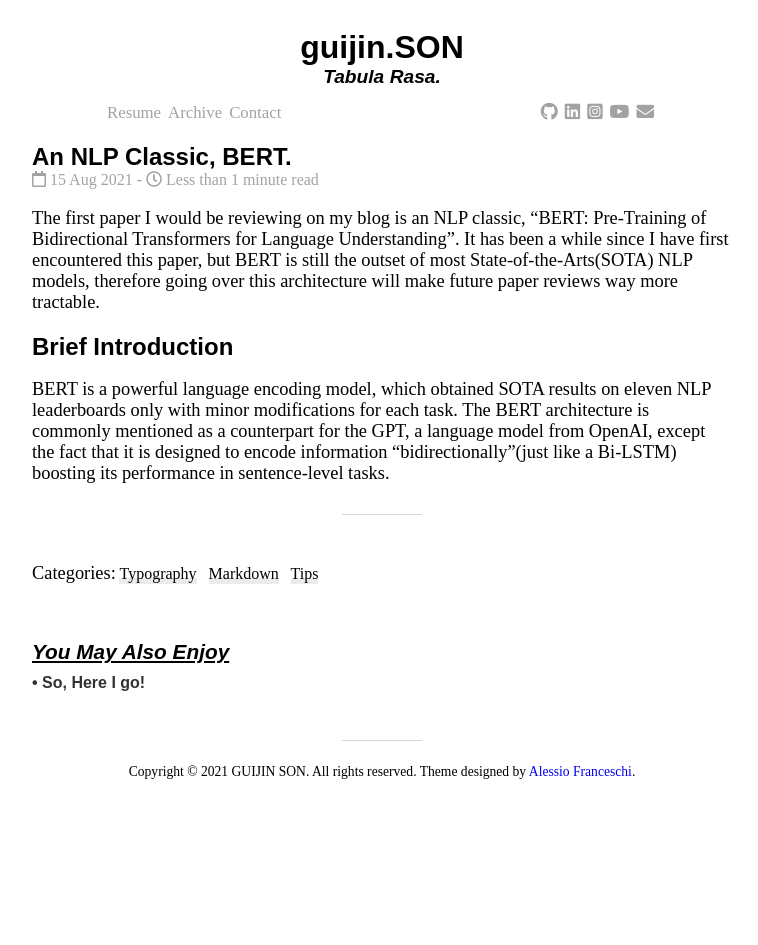
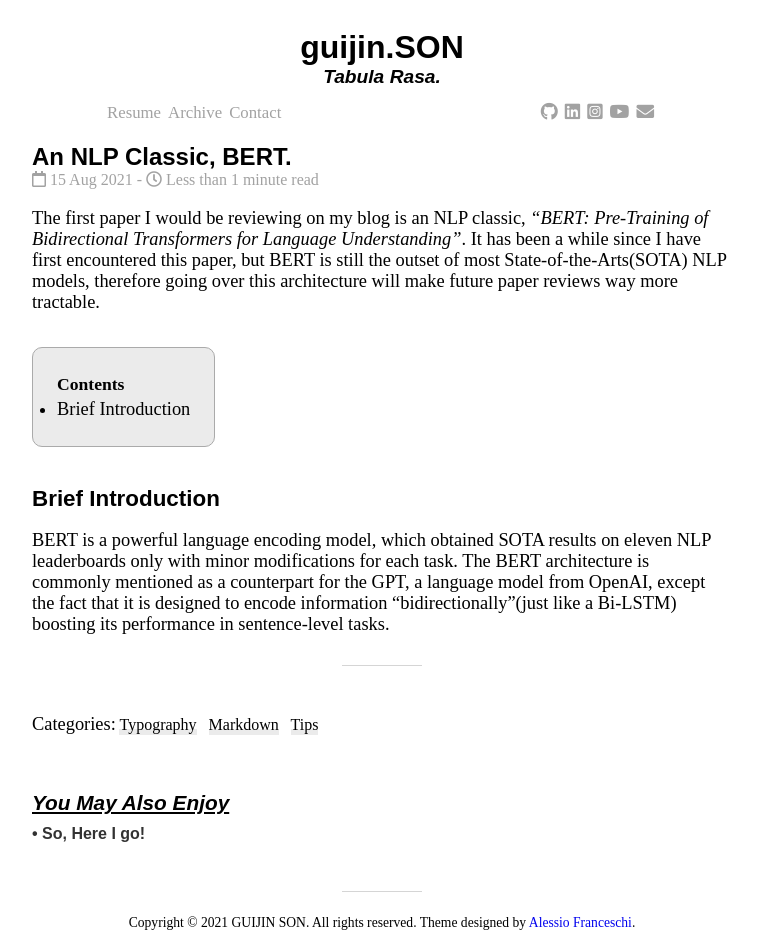
Before and after one commit to guijinSON/guijinSON.github.io, a Jekyll site: the page built from _posts/2021-08-15-An NLP Classic, BERT.md, in a window 1280 px wide. Shown: the whole page, without its empty margins (258-1016 px from the left). Built offline with Jekyll 4.4.1, drawn with Linux system fonts in a browser that asks for light colours; nearby versions of some CDN libraries; comment, search, counter and statistics services are not loaded; before the commit the page ends 900 px from its top, so only the background shows below that; some of the changed lines change nothing that is shown.

Commit message:
Update 2021-08-15-An NLP Classic, BERT.md

```diff
--- a/_posts/2021-08-15-An NLP Classic, BERT.md
+++ b/_posts/2021-08-15-An NLP Classic, BERT.md
@@ -6,10 +6,12 @@ image: assets/img/An NLP Classic, BERT/bert.png
 description: "Here I go!"
 ---
 
-The first paper I would be reviewing on my blog is an NLP classic, "BERT: Pre-Training of Bidirectional Transformers for Language Understanding".
+The first paper I would be reviewing on my blog is an NLP classic, *"BERT: Pre-Training of Bidirectional Transformers for Language Understanding"*.
  It has been a while since I have first encountered this paper, but BERT is still the outset of most State-of-the-Arts(SOTA) NLP models, therefore going over this architecture will make future paper reviews way more tractable.
 
-## Brief Introduction
+* hello
+{:toc}
+
+### Brief Introduction
 BERT is a powerful language encoding model, which obtained SOTA results on eleven NLP leaderboards only with minor modifications for each task.
-The BERT architecture is commonly mentioned as a counterpart for the GPT, a language model from OpenAI, except the fact that it is designed to encode information "bidirectionally"(just like a Bi-LSTM)
-boosting its performance in sentence-level tasks.
+The BERT architecture is commonly mentioned as a counterpart for the GPT, a language model from OpenAI, except the fact that it is designed to encode information "bidirectionally"(just like a Bi-LSTM) boosting its performance in sentence-level tasks.
```
